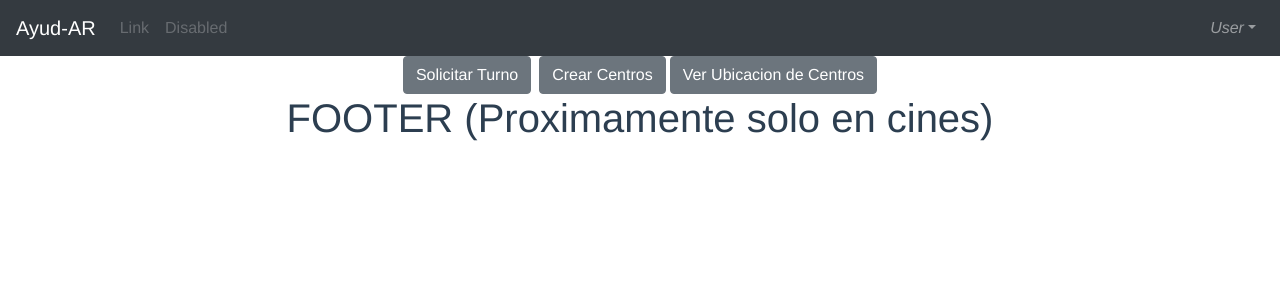
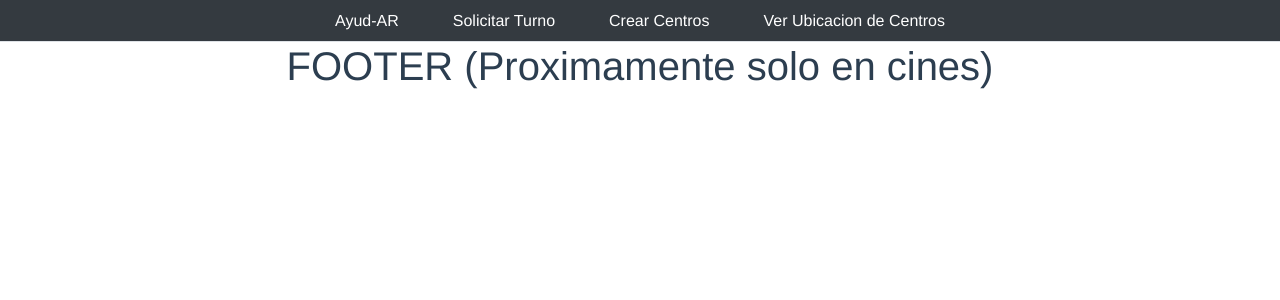
Before and after one commit to Cesar-Morales/software-project-2020, a Vue app in the folder web/: page / in a window 1280 px wide. Shown: the top 300 px of the page. Built offline with nearby package versions, Linux system fonts and the light colour scheme; what v-mask would draw is missing.

Commit message:
Nav terminado

```diff
--- a/web/package.json
+++ b/web/package.json
@@ -11,12 +11,14 @@
     "bootstrap": "^4.5.3",
     "bootstrap-vue": "^2.20.1",
     "core-js": "^3.6.5",
+    "echarts": "^5.0.0",
     "imask": "^6.0.5",
     "leaflet": "^1.7.1",
     "package.json": "^2.0.1",
     "qs": "^6.9.4",
     "sass": "^1.29.0",
     "sass-loader": "^10.1.0",
+    "v-charts": "^1.19.0",
     "v-mask": "^2.2.3",
     "vue": "^2.6.12",
     "vue-recaptcha": "^1.3.0",
--- a/web/src/App.vue
+++ b/web/src/App.vue
@@ -1,6 +1,5 @@
 <template>
   <div id="app">
-    <NavBar/>
     <Home/>
     <Footer/>
 
@@ -8,7 +7,6 @@
 </template>
 
 <script>
-import NavBar from './components/NavBar.vue'
 import Footer from './components/Footer.vue'
 import Home from './components/Home.vue'
 
@@ -16,7 +14,6 @@ export default {
   name: 'App',
   components: {
     Home,
-    NavBar,
     Footer
   }
 }
--- a/web/src/components/CrearCentro.vue
+++ b/web/src/components/CrearCentro.vue
@@ -5,32 +5,26 @@
       <div class="row">
         <div class="col-md-6 col-12 mt-2">El nombre es: {{ nombre }}
           <b-form-input v-model="nombre" placeholder="Centro Tururu"></b-form-input>
-          <p v-if="check_errors_for_key('nombre')">{{ print_error_key('nombre') }}</p>
         </div>
 
         <div class="col-md-6 col-12 mt-2"> La direccion es: {{ direccion }}
           <b-form-input v-model="direccion" placeholder="Avenida Siempre Vivas Nro 743"></b-form-input>
-          <p v-if="check_errors_for_key('direccion')">{{ print_error_key('direccion') }}</p>
         </div>
 
         <div class="col-md-6 col-12 mt-2"> El telefono es: {{ telefono }}
           <b-form-input v-model="telefono" placeholder="11-9999-9999" type="text" v-mask="'##-####-####'"></b-form-input>
-          <p v-if="check_errors_for_key('telefono')">{{ print_error_key('telefono') }}</p>
         </div>
 
         <div class="col-md-6 col-12 mt-2"> La hora de apertura es: {{ hora_apertura }}
           <b-form-input v-model="hora_apertura" type="time"></b-form-input>
-          <p v-if="check_errors_for_key('hora_apertura')">{{ print_error_key('hora_apertura') }}</p>
         </div>
 
         <div class="col-md-6 col-12 mt-2"> La hora de cierre es: {{ hora_cierre }}
           <b-form-input v-model="hora_cierre" type="time"></b-form-input>
-          <p v-if="check_errors_for_key('hora_cierre')">{{ print_error_key('hora_cierre') }}</p>
         </div>
 
         <div class="col-md-6 col-12 mt-2"> El tipo de centro es: {{ tipo }}
           <b-form-input placeholder="Comedor" v-model="tipo"></b-form-input>
-          <p v-if="check_errors_for_key('tipo')">{{ print_error_key('tipo') }}</p>
         </div>
 
         <div class="col-md-6 col-12 mt-2"> La web es: {{ web }}
@@ -43,6 +37,7 @@
       </div>
         <p v-if="respuesta">Petición creada exitosamente, espere pacientemente a que su solicitud sea aprobada.</p>
         <p> {{ respuesta }} </p>
+
         <h3>Errors</h3>
         <ul v-if="errors">
             <li v-for="error in errors" :key="error">
--- a/web/src/components/Home.vue
+++ b/web/src/components/Home.vue
@@ -1,10 +1,13 @@
 <template>
   <div class="hello">
     <div class="link">
-      <router-link to="/turno"><b-button class="mr-1">Solicitar Turno</b-button></router-link>
-      <router-link to="/crear-centro"><b-button class="ml-1">Crear Centros</b-button></router-link>
-      <router-link to="/CentersMap"><b-button class="ml-1">Ver Ubicacion de Centros</b-button></router-link>
-      <router-view></router-view>
+        <b-nav class="bg-dark" tabs align="center">
+          <b-nav-item to="/home" exact exact-active-class="active text-black" class="text-white">Ayud-AR </b-nav-item>
+          <b-nav-item to="/turno" class="text-white" exact exact-active-class="active">Solicitar Turno</b-nav-item>
+          <b-nav-item to="/crear-centro" class="text-white" exact exact-active-class="active">Crear Centros</b-nav-item>
+          <b-nav-item to="/CentersMap" class="text-white" exact exact-active-class="active">Ver Ubicacion de Centros</b-nav-item>
+        </b-nav>
+        <router-view ></router-view>
     </div>
   </div>
 </template>
@@ -29,6 +32,12 @@ li {
   margin: 0 10px;
 }
 a {
-  color: #42b983;
+  color: #FFF;
+
 }
+a:link {
+  text-decoration: none!important
+  }
+
+a:visited {color: white; font-family: arial; text-decoration: none;}
 </style>
```
Also changed, not shown: 1 other file (tests, documents, lock files or other folders).
